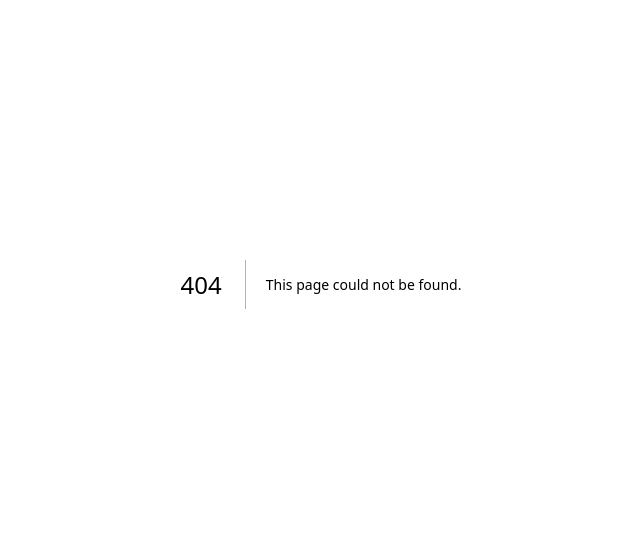
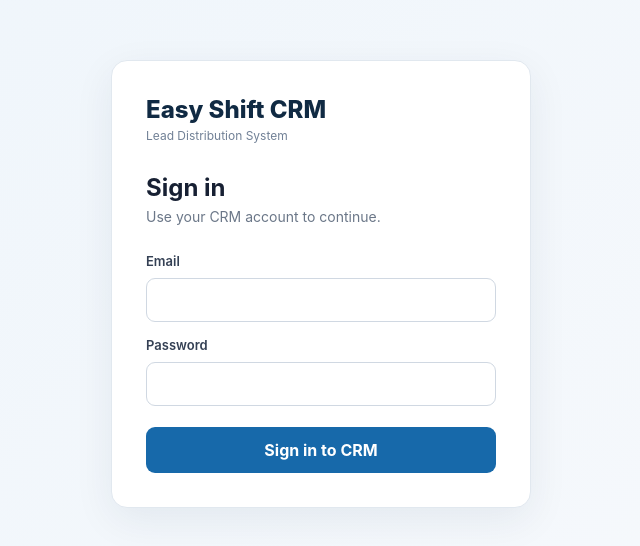
Before and after one commit to lka1753/escrm, a Next.js app: page /login in a window 1280 px wide. Before the commit this address had no page. Shown: the part 116-662 px from the top of the page, without its empty margins (319-959 px from the left). Built offline with nearby package versions, Linux system fonts and the light colour scheme.

Commit message:
Add browser-based Supabase login to prevent session redirect loop

```diff
--- /dev/null
+++ b/app/login/page.tsx
@@ -0,0 +1,54 @@
+'use client'
+
+import { FormEvent, useState } from 'react'
+import { createClient } from '@/lib/supabase/client'
+
+export default function LoginPage() {
+  const [email, setEmail] = useState('')
+  const [password, setPassword] = useState('')
+  const [error, setError] = useState('')
+  const [loading, setLoading] = useState(false)
+
+  async function handleSubmit(event: FormEvent<HTMLFormElement>) {
+    event.preventDefault()
+    setError('')
+    setLoading(true)
+
+    const supabase = createClient()
+    const { error: signInError } = await supabase.auth.signInWithPassword({
+      email: email.trim(),
+      password,
+    })
+
+    if (signInError) {
+      setError('Invalid email or password. Please try again.')
+      setLoading(false)
+      return
+    }
+
+    window.location.assign('/')
+  }
+
+  return (
+    <main className="login-page">
+      <div className="login-card">
+        <div className="login-brand">Easy Shift CRM</div>
+        <div className="login-subtitle">Lead Distribution System</div>
+        <h1>Sign in</h1>
+        <p className="login-help">Use your CRM account to continue.</p>
+
+        {error ? <div className="login-error">{error}</div> : null}
+
+        <form onSubmit={handleSubmit} className="login-form">
+          <label htmlFor="email">Email</label>
+          <input id="email" name="email" type="email" autoComplete="email" value={email} onChange={(event) => setEmail(event.target.value)} required />
+
+          <label htmlFor="password">Password</label>
+          <input id="password" name="password" type="password" autoComplete="current-password" value={password} onChange={(event) => setPassword(event.target.value)} required />
+
+          <button type="submit" disabled={loading}>{loading ? 'Signing in…' : 'Sign in to CRM'}</button>
+        </form>
+      </div>
+    </main>
+  )
+}
```
